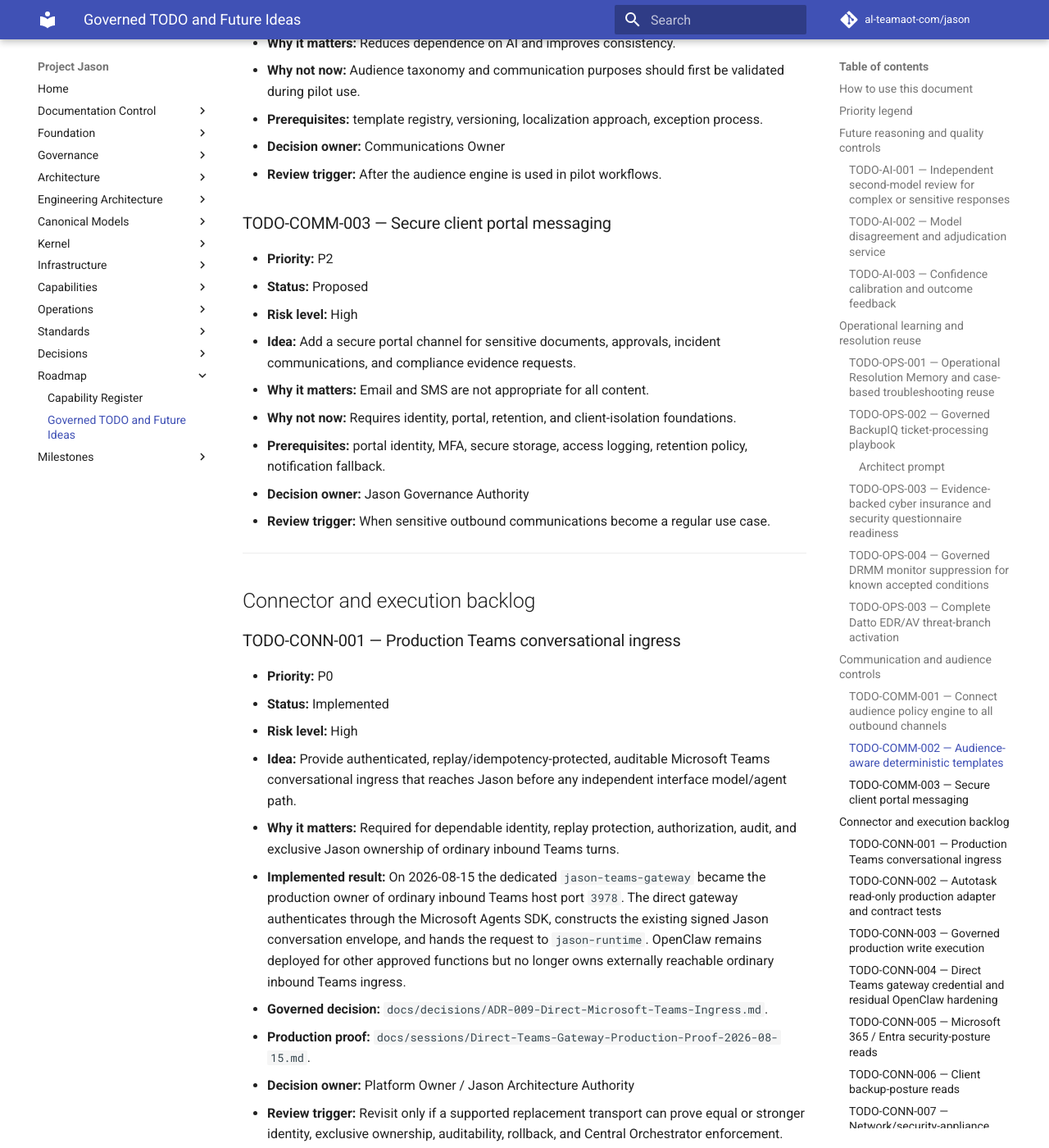
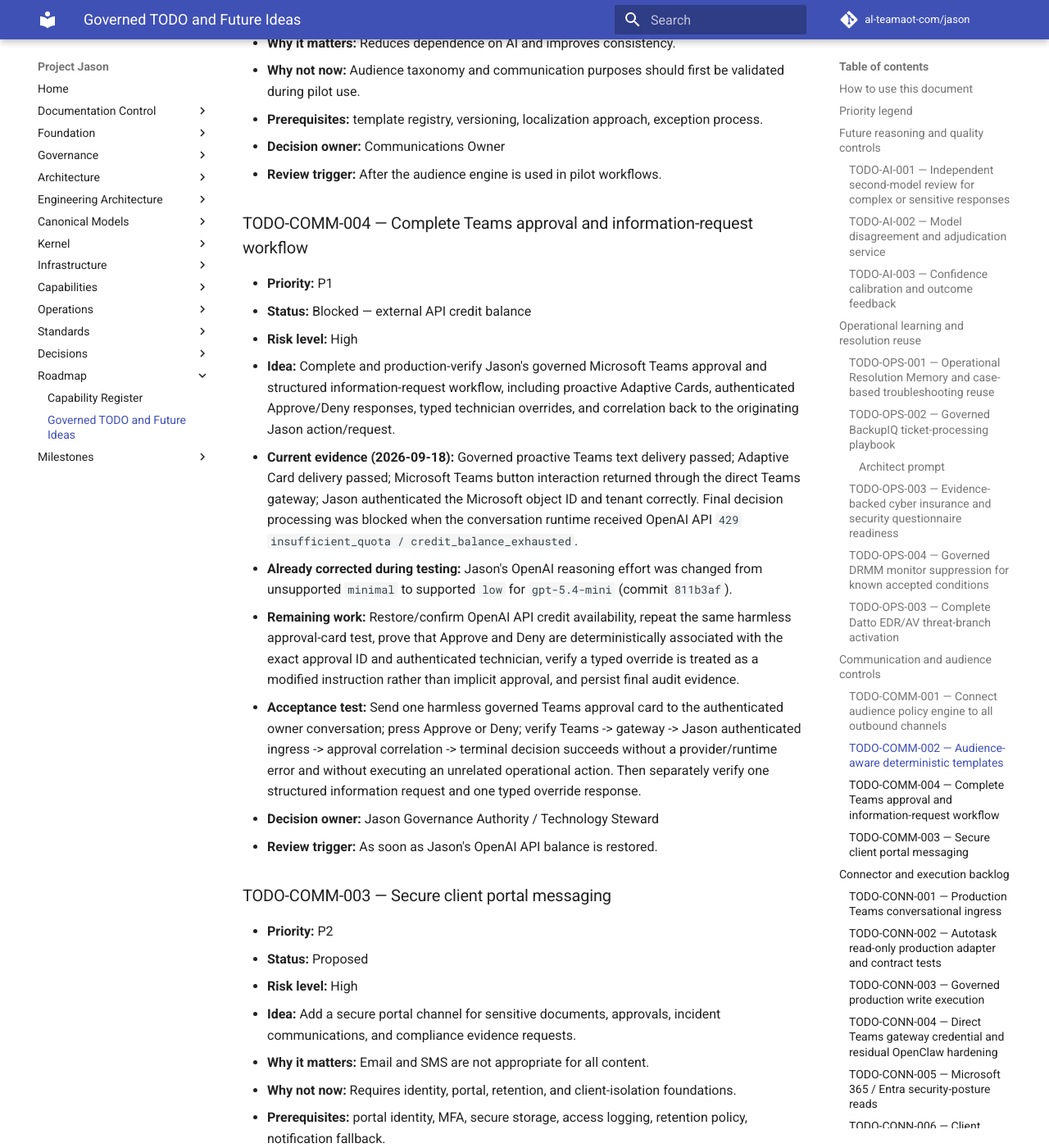
Before and after one commit to al-teamaot-com/jason, an MkDocs documentation site: the page built from docs/roadmaps/Project-Jason-TODO-and-Future-Ideas.md, in a window 1280 px wide and 1400 px high, scrolled down 19844 px. Shown: the whole window at 82% size. Built offline with MkDocs 1.6.1 and Material for MkDocs 9.7.7, drawn with Linux system fonts in a browser that asks for light colours; comment, search, counter and statistics services are not loaded.

Commit message:
Add Teams approval completion to governed TODO

```diff
--- a/docs/roadmaps/Project-Jason-TODO-and-Future-Ideas.md
+++ b/docs/roadmaps/Project-Jason-TODO-and-Future-Ideas.md
@@ -694,6 +694,19 @@
 - **Decision owner:** Communications Owner
 - **Review trigger:** After the audience engine is used in pilot workflows.
 
+### TODO-COMM-004 — Complete Teams approval and information-request workflow
+
+- **Priority:** P1
+- **Status:** Blocked — external API credit balance
+- **Risk level:** High
+- **Idea:** Complete and production-verify Jason's governed Microsoft Teams approval and structured information-request workflow, including proactive Adaptive Cards, authenticated Approve/Deny responses, typed technician overrides, and correlation back to the originating Jason action/request.
+- **Current evidence (2026-09-18):** Governed proactive Teams text delivery passed; Adaptive Card delivery passed; Microsoft Teams button interaction returned through the direct Teams gateway; Jason authenticated the Microsoft object ID and tenant correctly. Final decision processing was blocked when the conversation runtime received OpenAI API `429 insufficient_quota / credit_balance_exhausted`.
+- **Already corrected during testing:** Jason's OpenAI reasoning effort was changed from unsupported `minimal` to supported `low` for `gpt-5.4-mini` (commit `811b3af`).
+- **Remaining work:** Restore/confirm OpenAI API credit availability, repeat the same harmless approval-card test, prove that Approve and Deny are deterministically associated with the exact approval ID and authenticated technician, verify a typed override is treated as a modified instruction rather than implicit approval, and persist final audit evidence.
+- **Acceptance test:** Send one harmless governed Teams approval card to the authenticated owner conversation; press Approve or Deny; verify Teams -> gateway -> Jason authenticated ingress -> approval correlation -> terminal decision succeeds without a provider/runtime error and without executing an unrelated operational action. Then separately verify one structured information request and one typed override response.
+- **Decision owner:** Jason Governance Authority / Technology Steward
+- **Review trigger:** As soon as Jason's OpenAI API balance is restored.
+
 ### TODO-COMM-003 — Secure client portal messaging
 
 - **Priority:** P2
```
